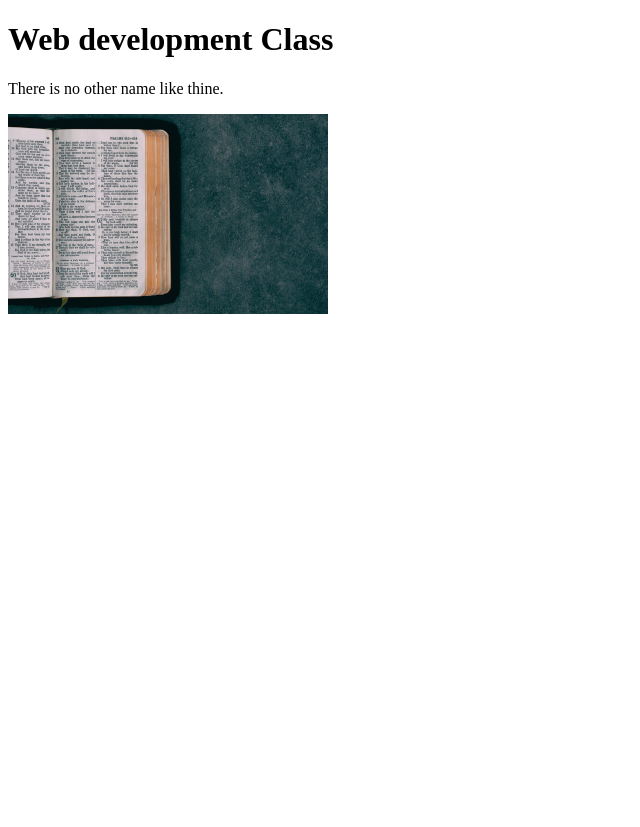
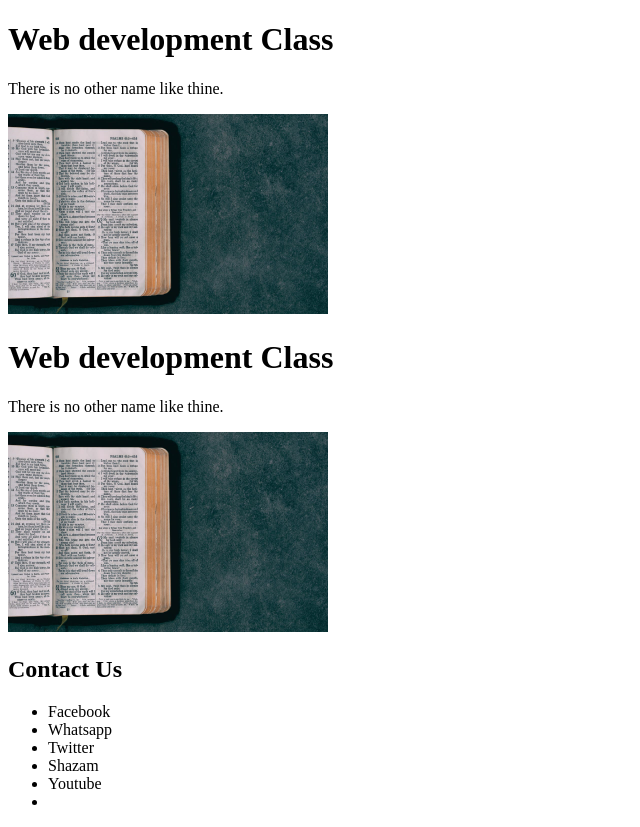
Before and after one commit to kitaroghope/WebClass, a plain HTML site: page index.html in a window 1280 px wide. Shown: the whole page, without its empty margins (0-640 px from the left). Before the commit the page ends 800 px from the top, so only its background shows below. Drawn offline with Linux system fonts and the light colour scheme.

Commit message:
Update index.html

```diff
--- a/index.html
+++ b/index.html
@@ -10,5 +10,21 @@
     <h1>Web development Class</h1>
     <p>There is no other name like thine.</p>
     <img src="Bible.jpg" alt="Bible" height="200px" width="320px">
+    <div>
+        <h1>Web development Class</h1>
+        <p>There is no other name like thine.</p>
+        <img src="Bible.jpg" alt="Bible" height="200px" width="320px">
+    </div>
+    <div class="about">
+        <h2>Contact Us</h2>
+        <ul>
+            <li>Facebook</li>
+            <li>Whatsapp</li>
+            <li>Twitter</li>
+            <li>Shazam</li>
+            <li>Youtube</li>
+            <li></li>
+        </ul>
+    </div>
 </body>
 </html>
```
